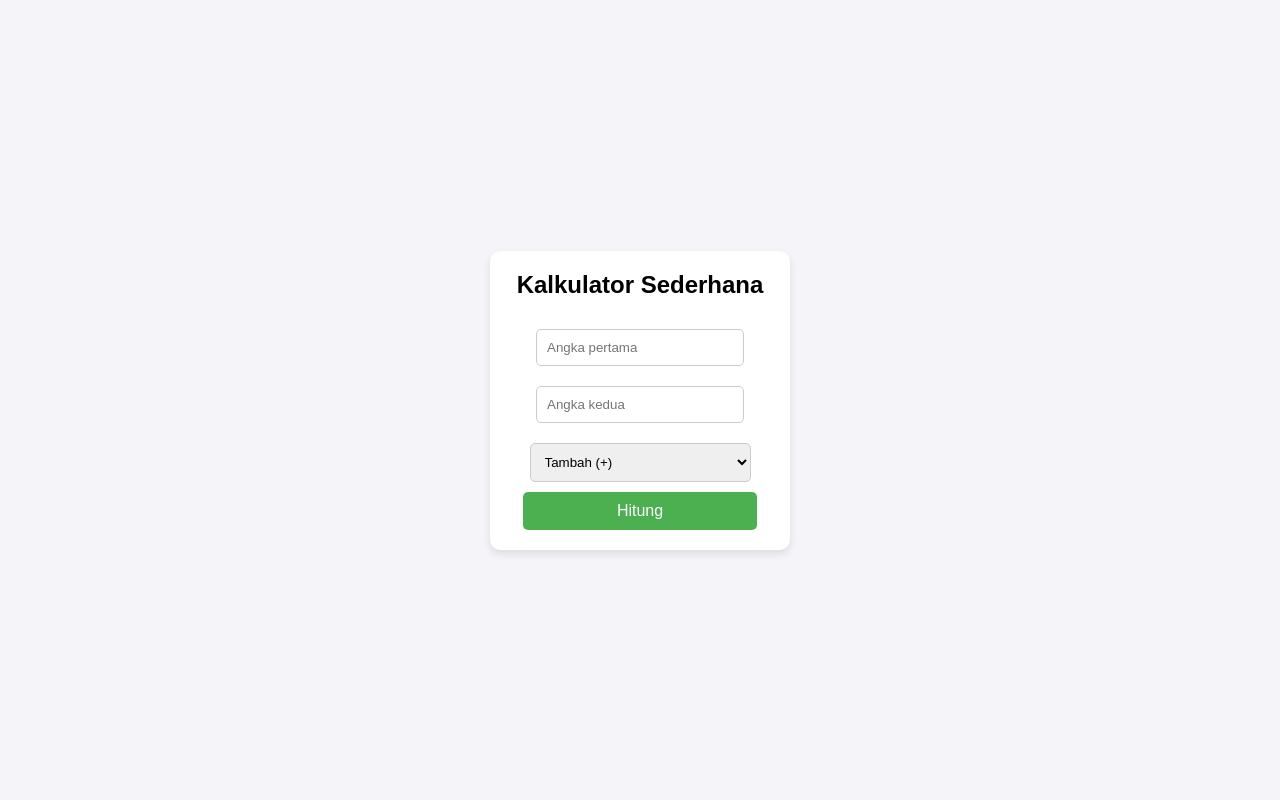
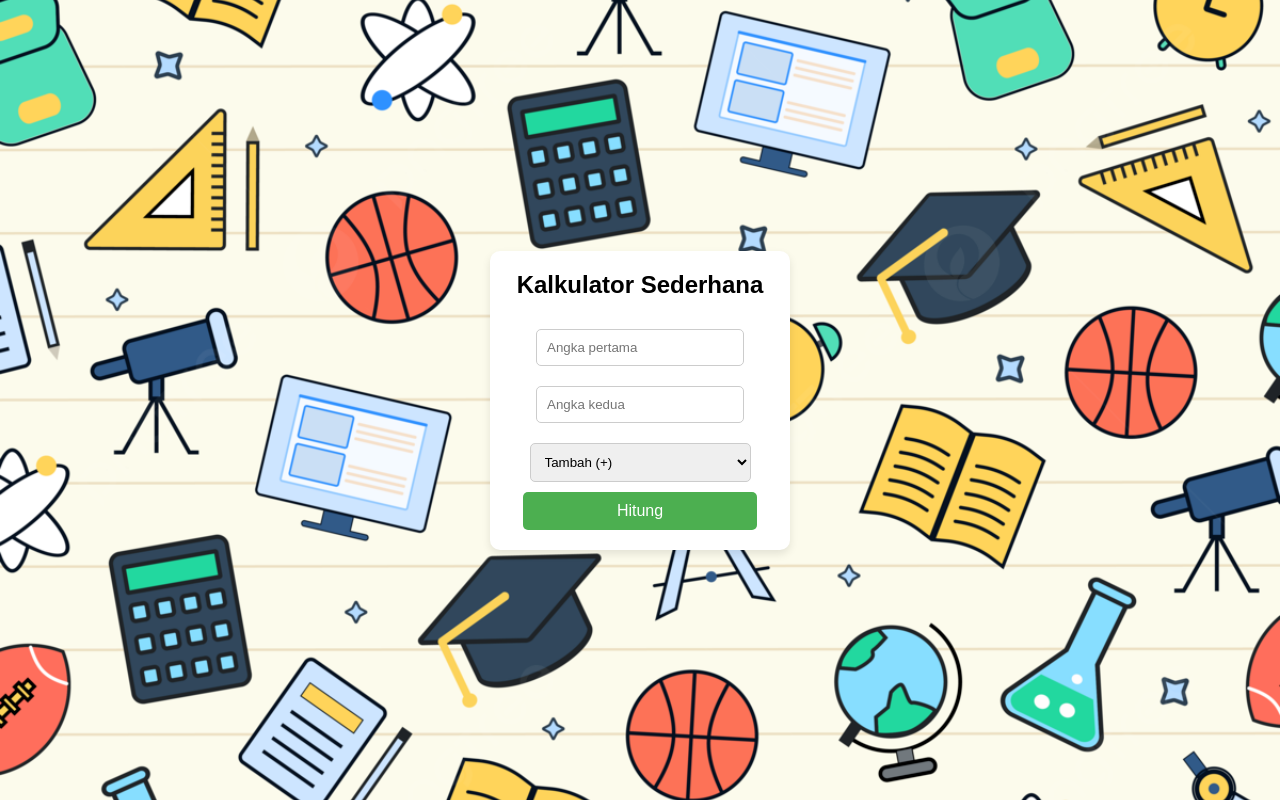
Before and after one commit to desymh/kalkulator, a PHP site: page / in a window 1280 px wide. Run offline with PHP 8.4, Linux system fonts and the light colour scheme.

Commit message:
ubah background

```diff
--- a/styles.css
+++ b/styles.css
@@ -7,12 +7,15 @@
 
 body {
     font-family: Arial, sans-serif;
-    background-color: #f4f4f9;
+    background-image: url(/bg.png);
+    background-size: cover;
+    background-position: center;
     display: flex;
     justify-content: center;
     align-items: center;
     height: 100vh;
     margin: 0;
+
 }
 
 .calculator {
```
Also changed, not shown: bg.png (added).
